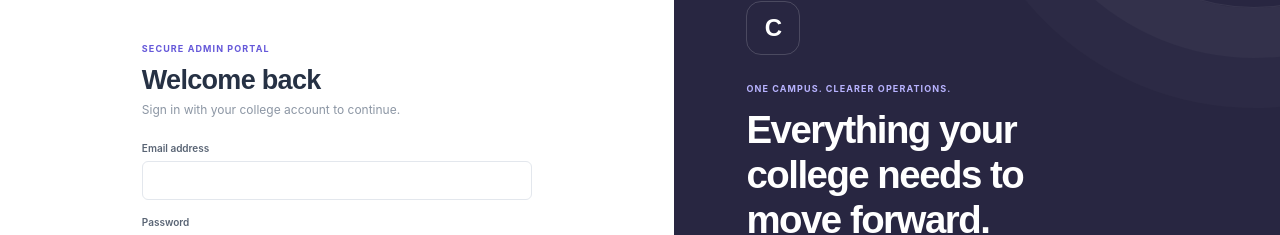
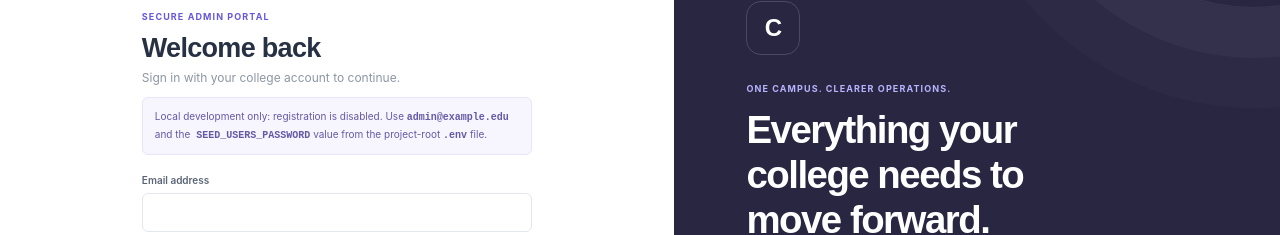
Before and after one commit to sabirsheik/college_managment, a React (Vite) app in the folder frontend/: page /login in a window 1280 px wide. Shown: the part 239-474 px from the top of the page. Built offline with nearby package versions, Linux system fonts and the light colour scheme; no server answers.

Commit message:
feat: add local development instructions to LoginPage for registration usage

```diff
--- a/frontend/src/pages/LoginPage.jsx
+++ b/frontend/src/pages/LoginPage.jsx
@@ -37,6 +37,12 @@ export default function LoginPage() {
         <span className="eyebrow">SECURE ADMIN PORTAL</span>
         <h1>Welcome back</h1>
         <p className="login-subtitle">Sign in with your college account to continue.</p>
+        {import.meta.env.DEV && (
+          <p className="login-help">
+            Local development only: registration is disabled. Use <code>admin@example.edu</code> and the
+            <code> SEED_USERS_PASSWORD</code> value from the project-root <code>.env</code> file.
+          </p>
+        )}
         <form className="login-form" onSubmit={submit}>
           <label>Email address<input type="email" autoComplete="username" value={email} onChange={(event) => setEmail(event.target.value)} required /></label>
           <label>Password<input type="password" autoComplete="current-password" value={password} onChange={(event) => setPassword(event.target.value)} required /></label>
```
